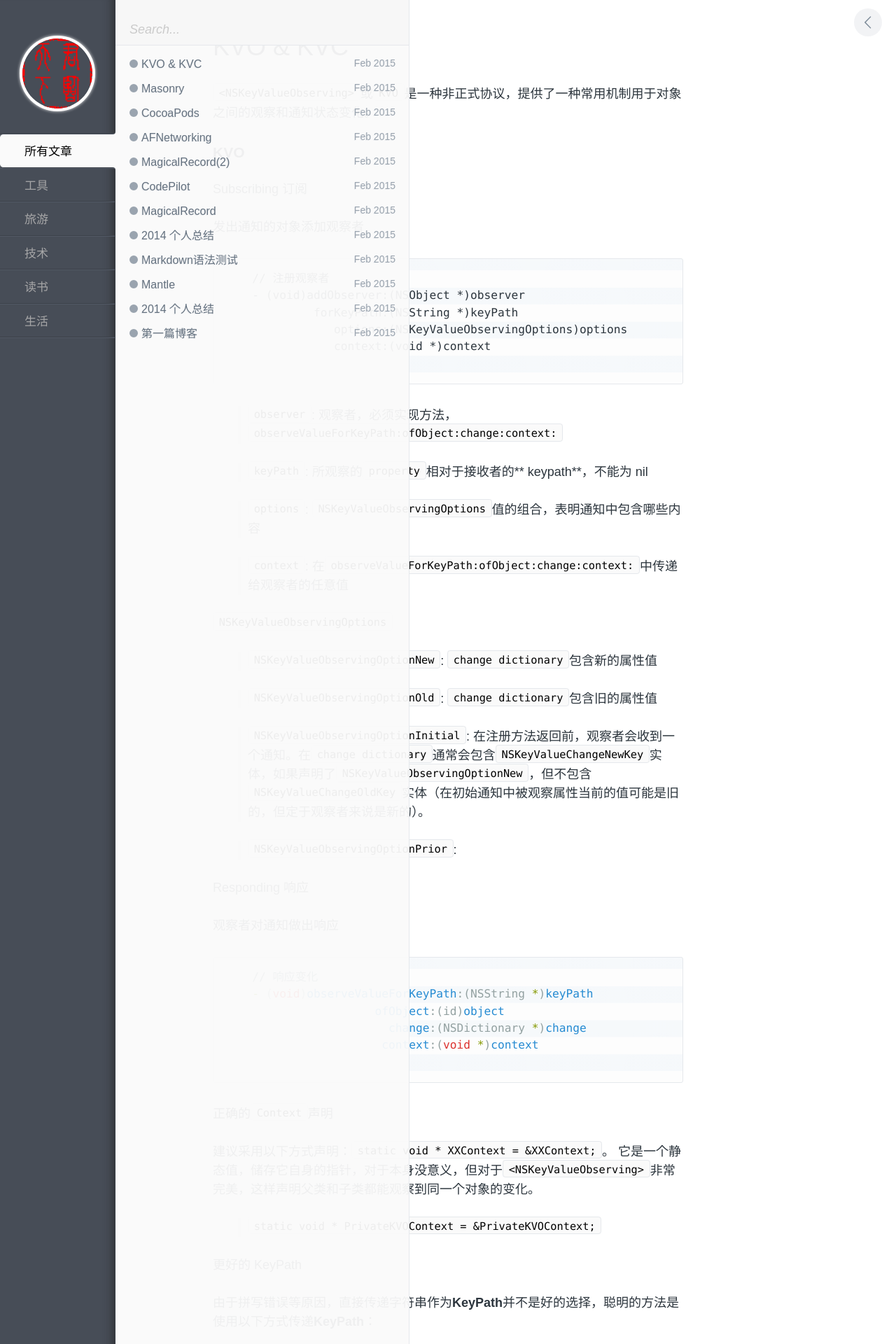
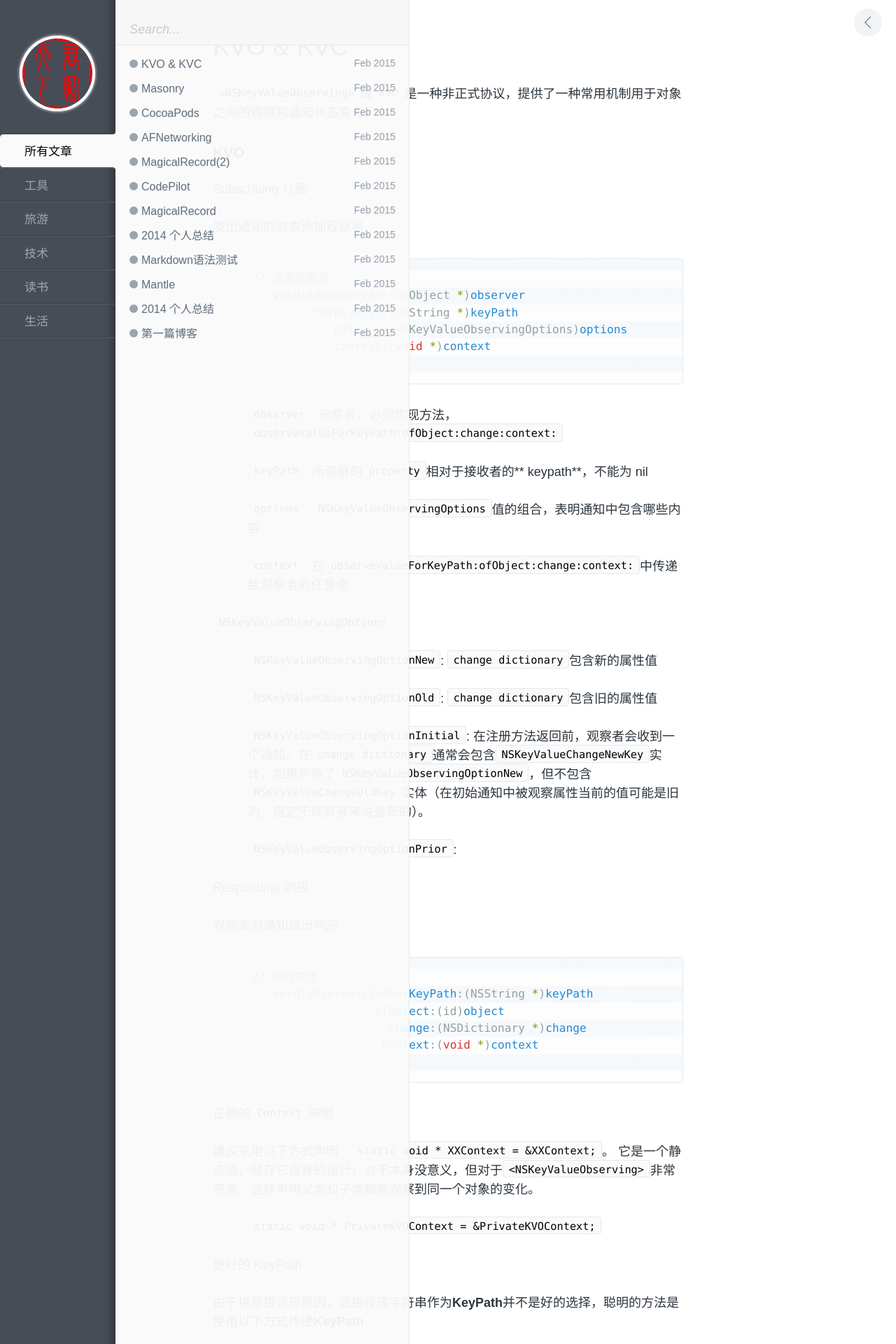
Before and after one commit to kingstal/kingstal.github.io, a Jekyll site: the page built from _posts/2015-02-16-tech-iOS-KVO&KVC.md, in a window 1280 px wide. Shown: the top 1920 px of the page at 70% size. Built offline with Jekyll 4.4.1, drawn with Linux system fonts in a browser that asks for light colours; comment, search, counter and statistics services are not loaded.

Commit message:
submit KVO

```diff
--- a/_posts/2015-02-16-tech-iOS-KVO&KVC.md
+++ b/_posts/2015-02-16-tech-iOS-KVO&KVC.md
@@ -16,7 +16,7 @@ description: 介绍 KVO 和 KVC
 发出通知的对象添加观察者
 
 
-    {% highlight objcetive-c %}
+    {% highlight objective-c %}
     // 注册观察者
     - (void)addObserver:(NSObject *)observer
              forKeyPath:(NSString *)keyPath
```
